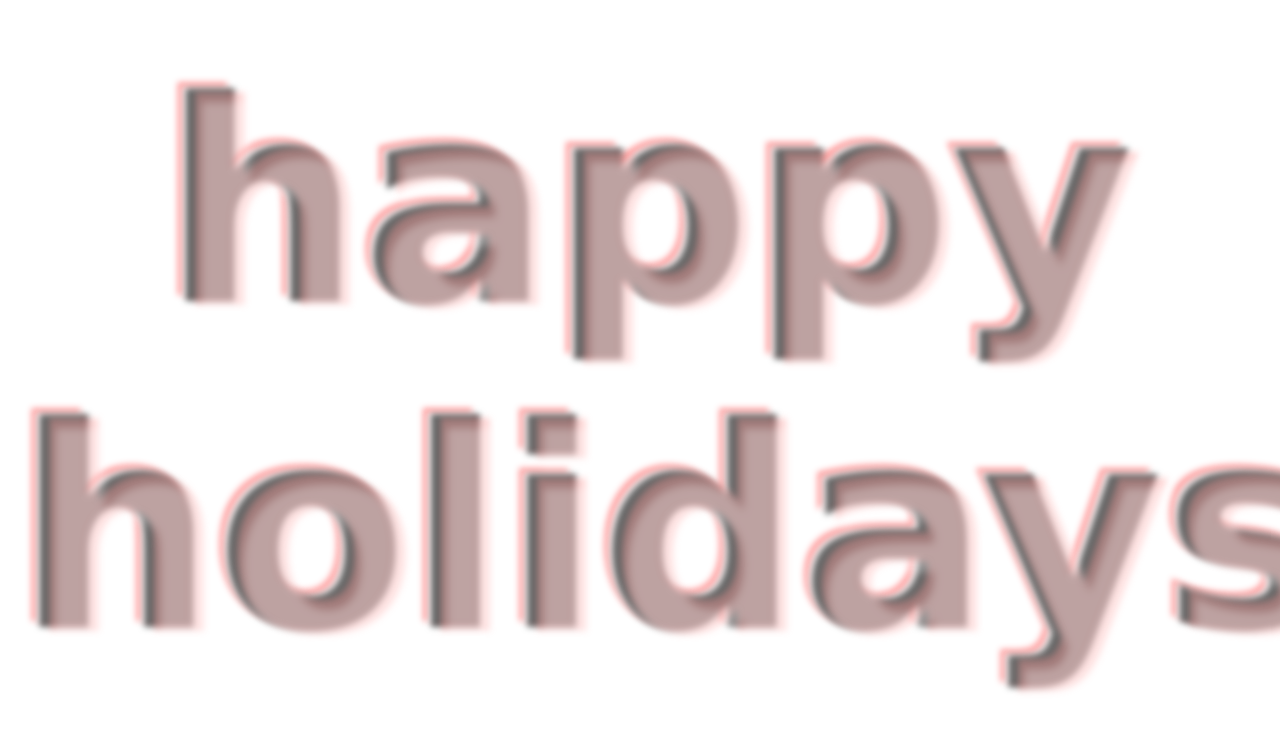
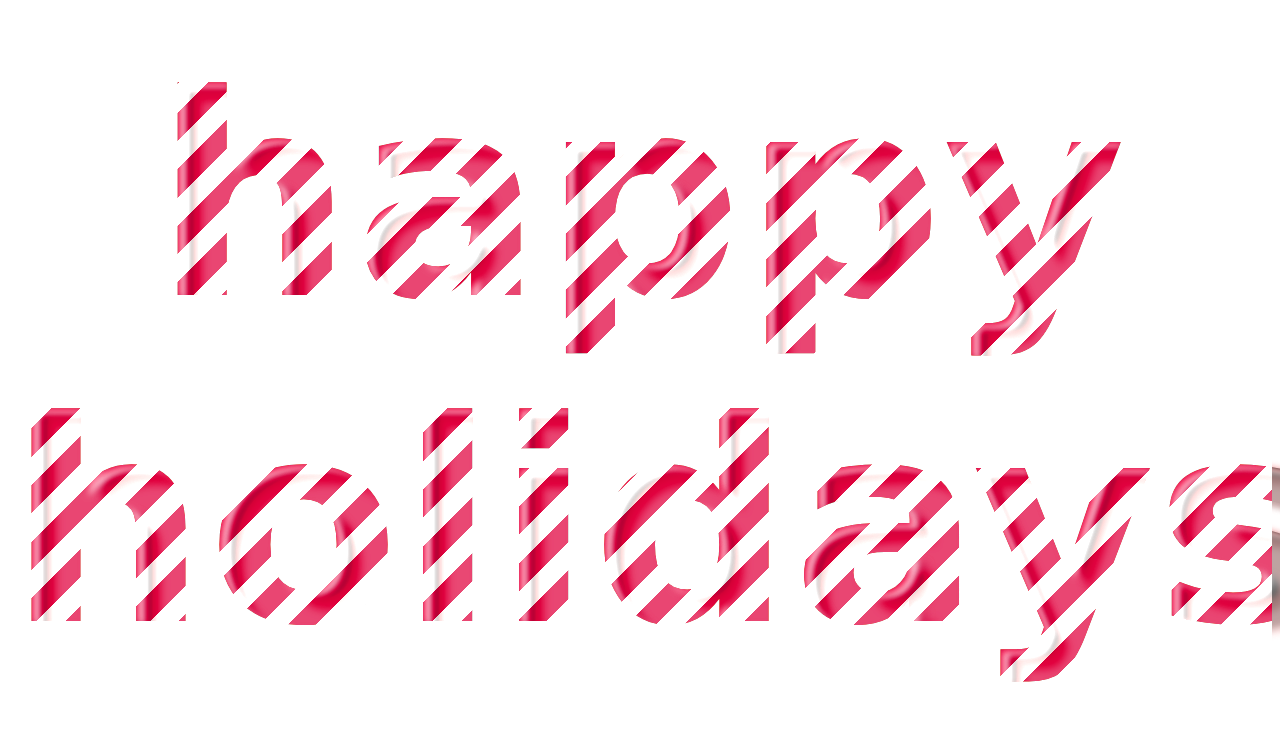
Before and after one commit to BritishPandaChick/striped-text-effect, a plain HTML site: page index.html in a window 1280 px wide. Shown: the top 732 px of the page. Drawn offline with Linux system fonts and the light colour scheme; a web font is replaced by a local one.

Commit message:
Add CSS for the stripes.

```diff
--- a/css/style.css
+++ b/css/style.css
@@ -8,3 +8,35 @@ h1 {
   margin: 0.125em 0;
   position: relative;
 }
+
+h1::before, h1::after {
+  content: "";
+  font: inherit;
+  position: absolute;
+  top: 0;
+  right: 0;
+  bottom: 0;
+  left: 0;
+  pointer-events: none;
+}
+
+/* Add the stripes */
+h1::before {
+  background: -webkit-repeating-linear-gradient(135deg, #d5013f, #d5013f 20px, #fff 20px, #fff 40px);
+  background: repeating-linear-gradient(-45deg, #d5013f, #d5013f 20px, #fff 20px, #fff 40px);
+  mix-blend-mode: overlay;
+}
+
+h1::after {
+  background: white;
+  content: "happy holidays";
+  color: black;
+  text-shadow: none;
+  mix-blend-mode: lighten;
+  bottom: -20px;
+}
+
+/* fix issues for trying to selecting text */
+::selection {
+  background: #000;
+}
```
